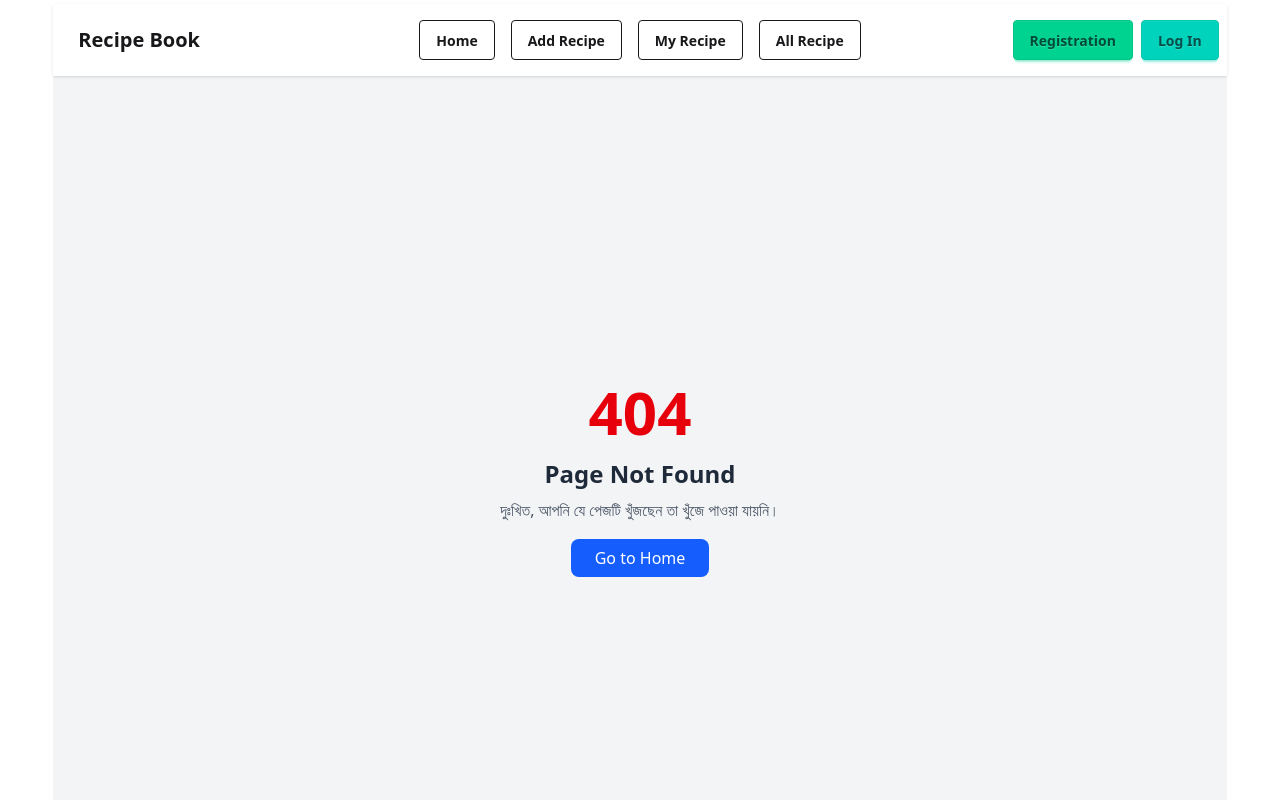
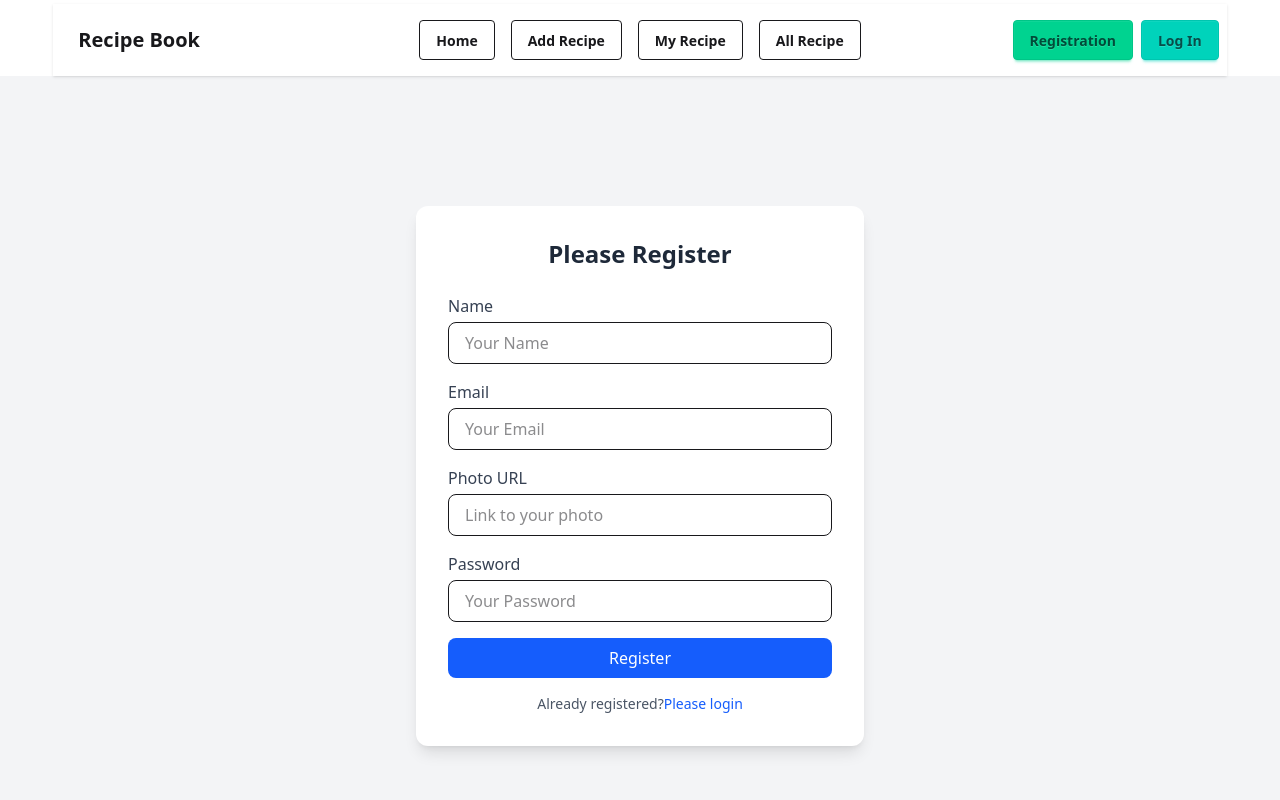
Before and after one commit to himu1028/Recipe-Book, a React (Vite) app: page /register in a window 1280 px wide. Shown: the top 800 px of the page. Built offline with nearby package versions, Linux system fonts and the light colour scheme.

Commit message:
login-signup

```diff
--- /dev/null
+++ b/src/Login.jsx
@@ -0,0 +1,28 @@
+import React from 'react';
+
+const Login = () => {
+    return (
+        <>
+       <h1 className='text-4xl bg-base-200 text-center mt-16 font-bold text-blue-500 w-11/12 mx-auto p-5'>Please Log In</h1>
+            <div className="hero bg-base-200 w-11/12 mx-auto mb-10 ">
+
+  <div className="hero-content flex-col lg:flex-row-reverse">
+    <div className="card bg-base-100 w-full  shrink-0 shadow-2xl">
+      <div className="card-body">
+        <fieldset className="fieldset">
+          <label className="label">Email</label>
+          <input type="email" className="input" placeholder="Email" />
+          <label className="label">Password</label>
+          <input type="password" className="input" placeholder="Password" />
+          <div><a className="link link-hover">Forgot password?</a></div>
+          <button className="btn btn-neutral mt-4">Login</button>
+        </fieldset>
+      </div>
+    </div>
+  </div>
+</div>
+        </>
+    );
+};
+
+export default Login;
--- a/src/Navbar.jsx
+++ b/src/Navbar.jsx
@@ -33,10 +33,10 @@ const Navbar = () => {
   </div>
   <div className="navbar-center hidden  lg:flex">
     <ul className="menu menu-horizontal gap-4 px-1">
-      <NavLink>
+      <NavLink to={"/"}>
             <button className='btn btn-outline font-bold'>Home</button>
         </NavLink>
-      <NavLink>
+      <NavLink >
             <button className='btn btn-outline font-bold'>Add Recipe</button>
         </NavLink>
       <NavLink>
@@ -48,8 +48,12 @@ const Navbar = () => {
     </ul>
   </div>
   <div className="navbar-end gap-2">
-    <a className="btn btn-success">Registration</a>
-    <a className="btn btn-accent">Log In</a>
+   <NavLink to={"/register"}>
+     <a className="btn btn-success">Registration</a>
+   </NavLink>
+    <NavLink to={"/login"}>
+      <a className="btn btn-accent">Log In</a>
+    </NavLink>
   </div>
 </div>
         </>
--- /dev/null
+++ b/src/Register.jsx
@@ -0,0 +1,86 @@
+import React from 'react';
+import { Link } from 'react-router';
+
+const Register = () => {
+    return (
+        <>
+            <div className="min-h-screen flex items-center justify-center bg-gray-100 p-4">
+      <div className="bg-white shadow-lg rounded-xl p-8 w-full max-w-md">
+        <h2 className="text-2xl font-bold text-center mb-6 text-gray-800">
+          Please Register
+        </h2>
+
+        <form className="space-y-4">
+
+          <div>
+            <label className="block text-gray-700 font-medium mb-1" htmlFor="name">
+              Name
+            </label>
+            <input
+              type="text"
+              id="name"
+              className="w-full px-4 py-2 border rounded-lg focus:outline-none focus:ring-2 focus:ring-blue-500"
+              placeholder="Your Name"
+            />
+          </div>
+
+
+          <div>
+            <label className="block text-gray-700 font-medium mb-1" htmlFor="email">
+              Email
+            </label>
+            <input
+              type="email"
+              id="email"
+              className="w-full px-4 py-2 border rounded-lg focus:outline-none focus:ring-2 focus:ring-blue-500"
+              placeholder="Your Email"
+            />
+          </div>
+
+
+          <div>
+            <label className="block text-gray-700 font-medium mb-1" htmlFor="photo">
+              Photo URL
+            </label>
+            <input
+              type="text"
+              id="photo"
+              className="w-full px-4 py-2 border rounded-lg focus:outline-none focus:ring-2 focus:ring-blue-500"
+              placeholder="Link to your photo"
+            />
+          </div>
+
+
+          <div>
+            <label className="block text-gray-700 font-medium mb-1" htmlFor="password">
+              Password
+            </label>
+            <input
+              type="password"
+              id="password"
+              className="w-full px-4 py-2 border rounded-lg focus:outline-none focus:ring-2 focus:ring-blue-500"
+              placeholder="Your Password"
+            />
+          </div>
+
+
+
+  <button
+  className="w-full bg-blue-600 text-white py-2 rounded-lg hover:bg-blue-700 transition"
+          >     Register
+          </button>
+        </form>
+
+        <p className="text-center text-sm text-gray-600 mt-4">
+          Already registered?
+          <Link to="/login" className="text-blue-600 hover:underline">
+            Please login
+          </Link>
+        </p>
+      </div>
+    </div>
+        </>
+    );
+};
+
+export default Register;
--- a/src/main.jsx
+++ b/src/main.jsx
@@ -10,6 +10,8 @@ import {
 import Root from './Root.jsx';
 import Home from './Home.jsx';
 import Error from './Error.jsx';
+import Login from './Login.jsx';
+import Register from './Register.jsx';
 
 
 
@@ -27,6 +29,12 @@ const router = createBrowserRouter([
       { path: "*",
       Component: Error },
 
+      { path: "/login",
+      Component: Login },
+
+      { path: "/register",
+      Component: Register },
+
     ]}])
 
 
```
